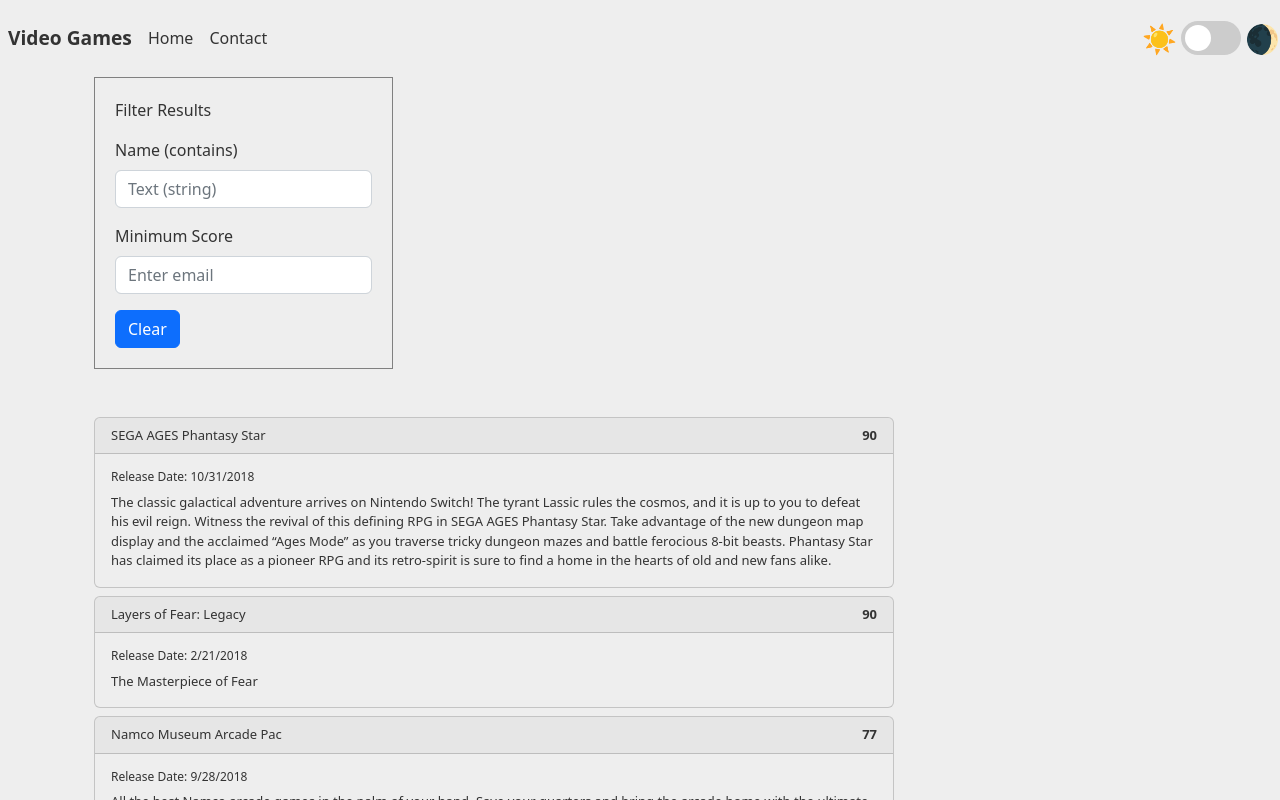
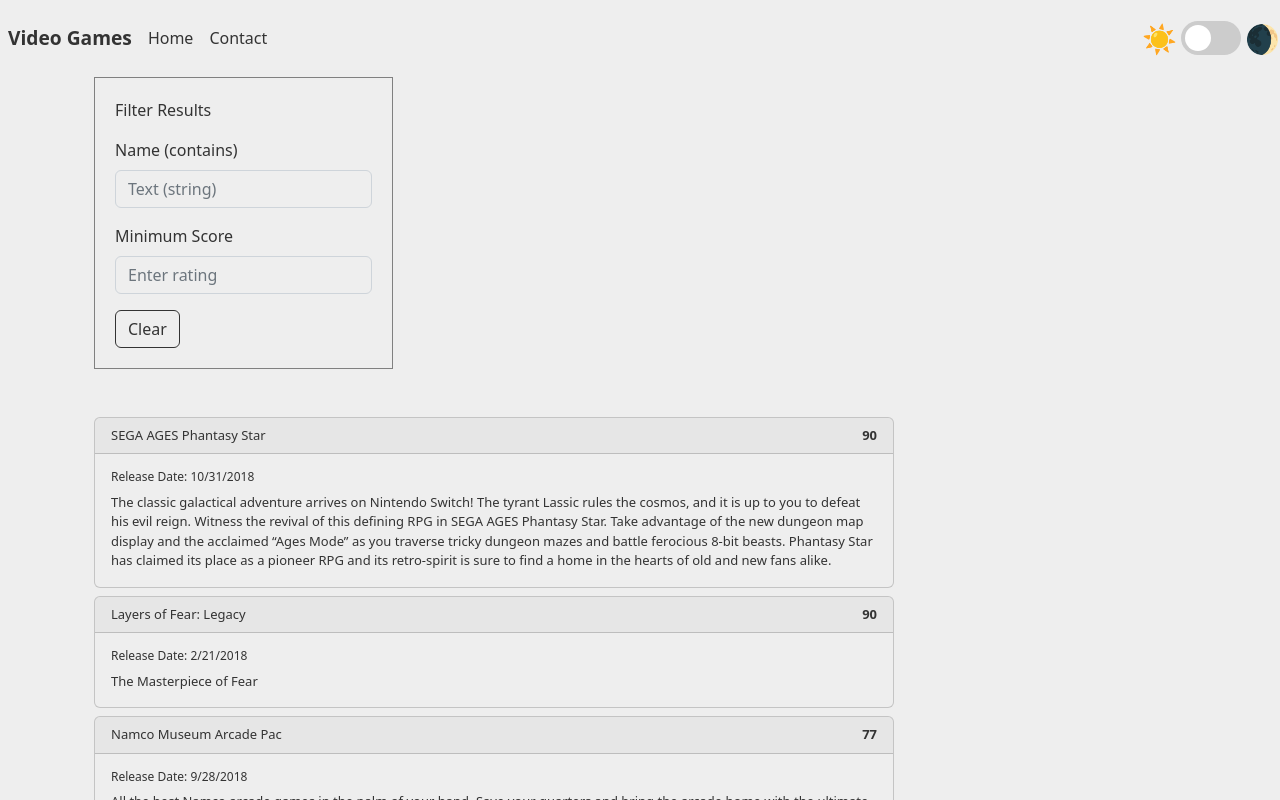
Before and after one commit to arsalan1171/videogames, a React (Create React App) app: page / in a window 1280 px wide. Shown: the top 800 px of the page. Built offline with nearby package versions, Linux system fonts and the light colour scheme.

Commit message:
fix styles

```diff
--- a/src/Components/Filter/filter.css
+++ b/src/Components/Filter/filter.css
@@ -3,8 +3,6 @@
     padding: 1.25rem;
     width: max-content;
     margin-bottom: 3rem;
-
-
 }
 
 @media screen and (max-width: 800px) {
@@ -12,3 +10,16 @@
         width: 20rem;
     }
 }
+
+.apply-dark {
+    color: var(--font-color);
+    background-color: var(--background-color);
+}
+
+.btn-primary:hover,
+.btn-primary:active,
+.btn-primary:focus,
+.form-control:focus {
+    color: var(--font-color) !important;
+    background-color: var(--background-color) !important;
+}
--- a/src/Components/Filter/filter.tsx
+++ b/src/Components/Filter/filter.tsx
@@ -9,17 +9,17 @@
             <Form>
                 <Form.Group className="mb-3" controlId="formName">
                     <Form.Label>Name (contains)</Form.Label>
-                    <Form.Control type="text" placeholder="Text (string)" />
+                    <Form.Control className='apply-dark' type="text" placeholder="Text (string)" />
 
                 </Form.Group>
 
                 <Form.Group className="mb-3" controlId="formScore">
                     <Form.Label>Minimum Score</Form.Label>
-                    <Form.Control type="number" placeholder="Enter email" />
+                    <Form.Control className='apply-dark' type="number" placeholder="Enter rating" />
 
                 </Form.Group>
 
-                <Button variant="primary" type="submit">
+                <Button className='apply-dark' style={{ border: '1px solid' }} type="button">
                     Clear
                 </Button>
             </Form>
```
